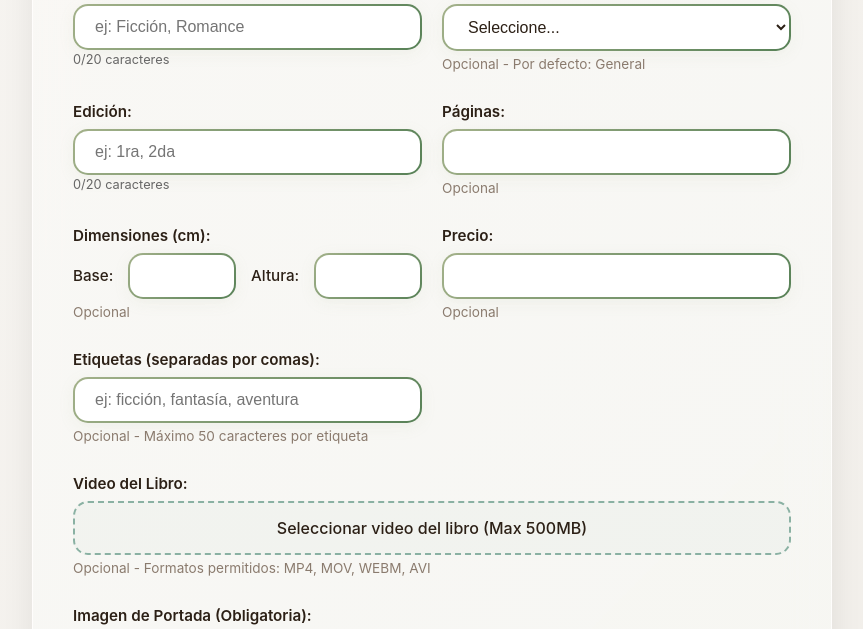
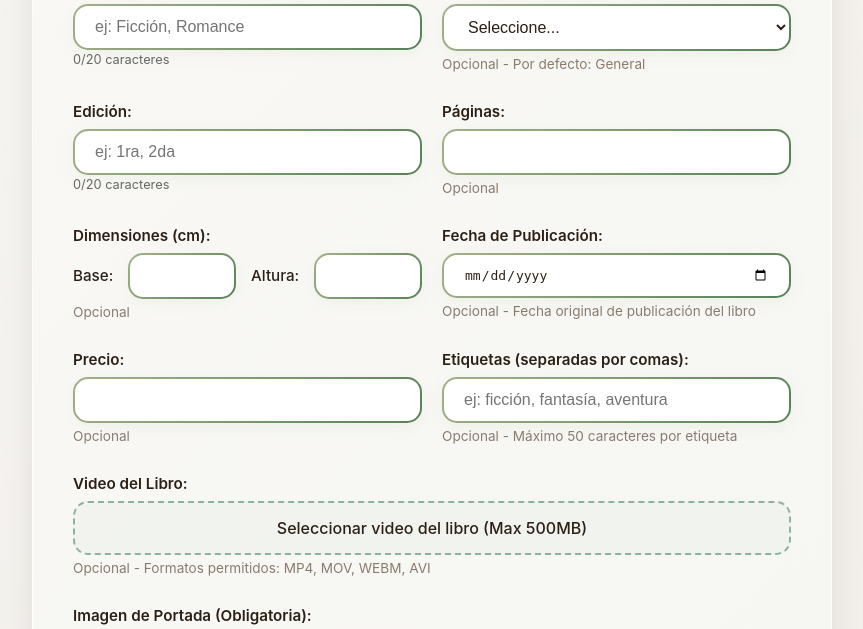
Before and after one commit to lizsg/Rel, a PHP site: page /pages/products/NuevaPublicacion.php in a window 1280 px wide. Shown: the part 818-1447 px from the top of the page, without its empty margins (208-1071 px from the left). Run offline with PHP 8.4, Linux system fonts and the light colour scheme; the visitor is signed in with stand-in values (Sample User, id 1).

Commit message:
Prototipo funcional FINAL

```diff
--- a/pages/products/NuevaPublicacion.php
+++ b/pages/products/NuevaPublicacion.php
@@ -703,6 +703,12 @@ if ($_SERVER['REQUEST_METHOD'] === 'POST') {
                 </div>
                 <small>Opcional</small>
             </div>
+            <div class="form-group">
+                <label for="fechaPublicacion">Fecha de Publicación:</label>
+                <input type="date" id="fechaPublicacion" name="fechaPublicacion"
+                       value="<?php echo htmlspecialchars($datosPublicacion['fechaPublicacion'] ?? ''); ?>">
+                <small>Opcional - Fecha original de publicación del libro</small>
+            </div>
 
 
             <div class="form-group">
```
Also changed, not shown: uploads/3_1754546051_fa3309aaa462ba85.jpeg (added), 2 other files.
